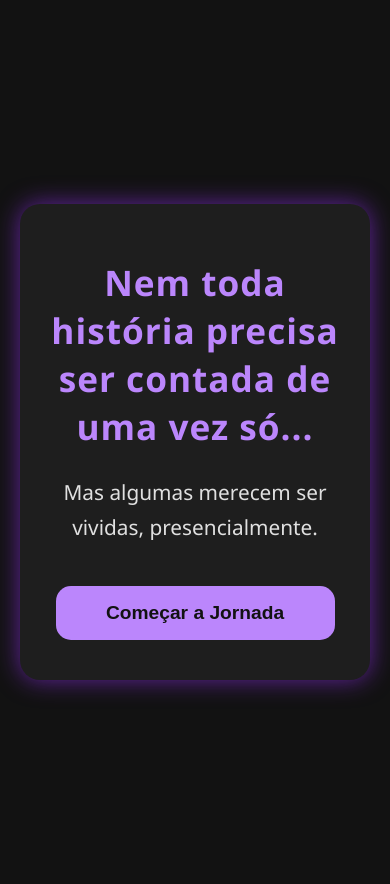
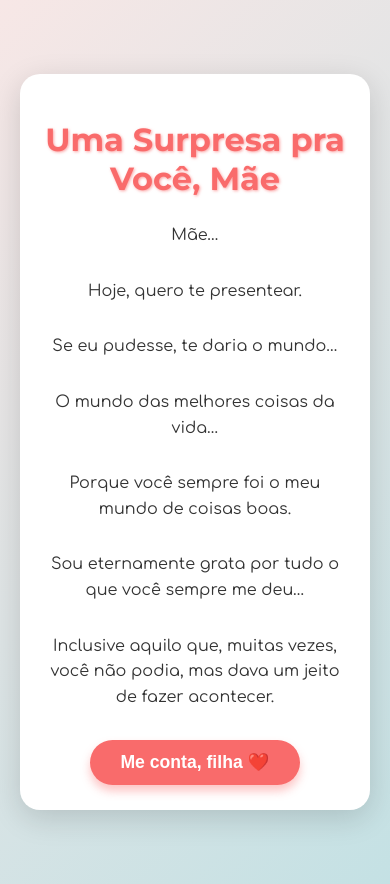
Before and after one commit to maidiori/presente-show-mae, a plain HTML site: page index.html in a window 390 px wide. Drawn offline with Linux system fonts and the light colour scheme.

Commit message:
Ajuste texto e css

```diff
--- a/index.html
+++ b/index.html
@@ -1,126 +1,106 @@
 <!DOCTYPE html>
 <html lang="pt-BR">
 <head>
-    <meta charset="UTF-8" />
-    <title>Uma Jornada de Memórias</title>
-    <link rel="stylesheet" href="style.css" />
+  <meta charset="UTF-8" />
+  <meta name="viewport" content="width=device-width, initial-scale=1" />
+  <title>Presente Surpresa - Nenhum de Nós</title>
+  <link rel="stylesheet" href="style.css" />
 </head>
 <body>
-    <div class="container">
+  <div id="container">
+    <h1>Uma Surpresa pra Você, Mãe</h1>
+    <div id="text" class="fade-in">
+      <p>Mãe…<br>
+      Hoje, quero te presentear.<br>
+      Se eu pudesse, te daria o mundo…<br>
+      O mundo das melhores coisas da vida…<br>
+      Porque você sempre foi o meu mundo de coisas boas.<br>
+      Sou eternamente grata por tudo o que você sempre me deu…<br>
+      Inclusive aquilo que, muitas vezes, você não podia, mas dava um jeito de fazer acontecer.</p>
+    </div>
+    <button id="nextBtn">Me conta, filha ❤️</button>
+  </div>
 
-        <!-- Etapa 1 -->
-        <div id="etapa1">
-            <h1>Nem toda história precisa ser contada de uma vez só...</h1>
-            <p>Mas algumas merecem ser vividas, presencialmente.</p>
-            <button onclick="irParaEtapa2()">Começar a Jornada</button>
-        </div>
+  <audio id="music" src="musica.mp3" preload="auto"></audio>
 
-        <!-- Etapa 2 -->
-        <div id="etapa2" class="hidden">
-            <p>Por onde você quer começar?</p>
-            <button onclick="irParaEtapa3()">Uma lembrança</button>
-            <button onclick="irParaEtapa3()">Um sentimento</button>
-            <button onclick="irParaEtapa3()">Uma música</button>
-        </div>
+  <script>
+    const etapas = [
+      {
+        text: `Mãe…\nHoje, quero te presentear.\nSe eu pudesse, te daria o mundo…\nO mundo das melhores coisas da vida…\nPorque você sempre foi o meu mundo de coisas boas.\nSou eternamente grata por tudo o que você sempre me deu…\nInclusive aquilo que, muitas vezes, você não podia, mas dava um jeito de fazer acontecer.`,
+        button: "Me conta, filha ❤️"
+      },
+      {
+        text: `Mas…\nSe teve uma coisa que sempre fez parte dos nossos momentos juntas, foi uma boa trilha sonora…\nPor muito tempo foi aquele DVD velho…\nDurante faxinas de sábado…\nAquelas idas e vindas de carro pra Criciúma…\nE as músicas que tocavam no fundo…\nEnquanto a gente seguia com a vida.`,
+        button: "Tô ligada…"
+      },
+      {
+        text: `E entre uma louça lavada e um chão varrido…\nTinha sempre uma música que a gente acabava cantando…\nNem que fosse só o refrão…\n(Com aquela nossa afinação… questionável 😂)\n'Sabe… você vai lembrar de mim…'`,
+        button: "Socorro kkkk, lembro mesmo"
+      },
+      {
+        text: `Agora…\nAntes de continuar…\n👉 Faz um favor?\n👉 Sobe o volume do celular…\nPorque o que vem a seguir…\nMerece trilha sonora.`,
+        button: "Pronto, pode seguir!",
+        playMusic: true
+      },
+      {
+        text: `Chegou a hora de criar uma nova lembrança...\nSó que dessa vez...\nAo vivo...\nNa nossa frente...\nJuntas.`,
+        button: "Eu quero saber o que é!"
+      },
+      {
+        text: `Então… chegou o dia.\nPrepare-se…\nDepois do próximo clique…\nNada mais será como antes (só que melhor) ❤️`,
+        button: "Revela logo!"
+      },
+      {
+        text: `🎉 Você vai ao show do Nenhum de Nós comigo! 🎶✨\n\n📍 Local: TEATRO CRICIÚMA ELIAS ANGELONI, Criciúma/SC\n📅 Data: 16/08/2025\n\nPois é…\nQuem diria né?\nDessa vez…\nNada de faxina…\nNada de DVD…\nNada de som de fundo…\nAgora vai ser ao vivo…\nCom luz, palco, banda…\nE a gente…\nCantando (ou gritando) juntas…\nE criando mais um capítulo da nossa história com música.`,
+        button: "❤️"
+      },
+      {
+        text: `Mãe…\nEu te amo mais que tudo nessa vida…\nE mesmo sendo algo simples e simbólico…\nTenho certeza…\nQue será uma recordação que vamos levar…\nPra sempre…\nJuntas…\nNo nosso repertório de momentos inesquecíveis.`,
+        button: ""
+      }
+    ];
 
-        <!-- Etapa 3 -->
-        <div id="etapa3" class="hidden">
-            <p>Agora preciso que você faça uma coisa importante:</p>
-            <p><strong>Aumente o volume...</strong></p>
-            <p>Porque o que vem agora... merece ser ouvido.</p>
-            <button onclick="irParaEtapa4()">Já aumentei, pode continuar</button>
-        </div>
+    let etapaAtual = 0;
+    const textEl = document.getElementById("text");
+    const btn = document.getElementById("nextBtn");
+    const music = document.getElementById("music");
 
-        <!-- Etapa 4 -->
-        <div id="etapa4" class="hidden">
-            <p>Enquanto essa música toca...</p>
-            <p>Quero que você pense naqueles dias em que a gente cantava juntas, com as músicas tocando naquele nosso DVD já bem velhinho...</p>
-            <p>Nas vezes que essa banda fez trilha sonora nas nossas faxinas ou viagens de carro...</p>
-            <p>E naquele refrão que diz:</p>
-            <p><em>"Você vai lembrar de mim..."</em></p>
-            <button onclick="irParaEtapa5()">Lembrei... pode seguir</button>
-        </div>
+    function mostrarEtapa(num) {
+      const etapa = etapas[num];
+      textEl.classList.remove('fade-in');
+      void textEl.offsetWidth; // restart animation
+      textEl.innerHTML = '';
+      const linhas = etapa.text.split('\n');
+      linhas.forEach(linha => {
+        const p = document.createElement('p');
+        p.textContent = linha;
+        textEl.appendChild(p);
+      });
+      textEl.classList.add('fade-in');
 
-        <!-- Etapa 5 -->
-        <div id="etapa5" class="hidden">
-            <p>Chegou a hora de criar uma nova lembrança...</p>
-            <p>Só que dessa vez... ao vivo... na nossa frente... juntas.</p>
-            <button onclick="irParaEtapa6()">Eu quero saber o que é!</button>
-        </div>
+      if (etapa.button) {
+        btn.textContent = etapa.button;
+        btn.style.display = 'inline-block';
+      } else {
+        btn.style.display = 'none';
+      }
 
-        <!-- Etapa 6 -->
-        <div id="etapa6" class="hidden">
-            <p>Tem certeza que está pronta?</p>
-            <p>Depois do próximo clique... não tem mais volta.</p>
-            <button onclick="mostrarSurpresa()">Revelar agora!</button>
-        </div>
+      if (etapa.playMusic) {
+        music.volume = 0.25;
+        music.play();
+      } else {
+        music.pause();
+        music.currentTime = 0;
+      }
+    }
 
-        <!-- Etapa 7 - Surpresa -->
-        <div id="surpresa" class="hidden" style="margin-top: 30px;">
-            <h2>Você vai ao show do Nenhum de Nós comigo! 🎶✨</h2>
-            <p><strong>Local:</strong> TEATRO CRICIÚMA ELIAS ANGELONI, Criciúma/SC</p>
-            <p><strong>Data:</strong> 16/08/2025</p>
-            <p>E quando tocar... <strong>"Você vai lembrar de mim"</strong>...
-            A gente vai cantar junto.</p>
-            <button onclick="mostrarMensagemFinal()">❤️</button>
-        </div>
+    btn.addEventListener("click", () => {
+      etapaAtual++;
+      if (etapaAtual >= etapas.length) return;
+      mostrarEtapa(etapaAtual);
+    });
 
-        <!-- Etapa 8 - Mensagem Final -->
-        <div id="final" class="hidden" style="margin-top: 30px;">
-            <h2>Te amo ❤️</h2>
-            <p>Esse é só mais um capítulo da nossa história com música.</p>
-        </div>
-
-    </div>
-
-    <audio id="musica" loop>
-        <source src="musica.mp3" type="audio/mpeg" />
-        Seu navegador não suporta áudio.
-    </audio>
-
-    <script>
-        function irParaEtapa2() {
-            document.getElementById('etapa1').classList.add('hidden');
-            document.getElementById('etapa2').classList.remove('hidden');
-        }
-
-        function irParaEtapa3() {
-            document.getElementById('etapa2').classList.add('hidden');
-            document.getElementById('etapa3').classList.remove('hidden');
-        }
-
-        function irParaEtapa4() {
-            document.getElementById('etapa3').classList.add('hidden');
-            document.getElementById('etapa4').classList.remove('hidden');
-            tocarMusica();
-        }
-
-        function irParaEtapa5() {
-            document.getElementById('etapa4').classList.add('hidden');
-            document.getElementById('etapa5').classList.remove('hidden');
-        }
-
-        function irParaEtapa6() {
-            document.getElementById('etapa5').classList.add('hidden');
-            document.getElementById('etapa6').classList.remove('hidden');
-        }
-
-        function mostrarSurpresa() {
-            document.getElementById('etapa6').classList.add('hidden');
-            document.getElementById('surpresa').classList.remove('hidden');
-        }
-
-        function mostrarMensagemFinal() {
-            document.getElementById('surpresa').classList.add('hidden');
-            document.getElementById('final').classList.remove('hidden');
-        }
-
-        function tocarMusica() {
-            const audio = document.getElementById('musica');
-            if (audio.paused) {
-                audio.play();
-            }
-        }
-    </script>
+    mostrarEtapa(etapaAtual);
+  </script>
 </body>
 </html>
--- a/style.css
+++ b/style.css
@@ -1,79 +1,94 @@
+@import url('https://fonts.googleapis.com/css2?family=Comfortaa&family=Montserrat:wght@400;700&display=swap');
+
 body {
-    background-color: #121212;
-    color: #ffffff;
-    font-family: 'Segoe UI', Tahoma, Geneva, Verdana, sans-serif;
-    text-align: center;
-    padding: 20px;
   margin: 0;
-    min-height: 100vh;
+  background: linear-gradient(135deg, #f7e7e6, #c4e1e4);
+  font-family: 'Comfortaa', cursive, 'Montserrat', sans-serif;
+  color: #333;
   display: flex;
   justify-content: center;
   align-items: center;
+  min-height: 100vh;
+  padding: 20px;
+  user-select: none;
+  -webkit-font-smoothing: antialiased;
 }
 
-.container {
+#container {
+  background: white;
+  border-radius: 20px;
+  max-width: 480px;
   width: 100%;
-    max-width: 700px;
-    background: #1e1e1e;
-    padding: 40px 30px;
-    border-radius: 20px;
-    box-shadow: 0 0 25px #8a2be2aa;
-}
-
-h1, h2 {
-    font-size: 2.8rem;
-    margin-bottom: 25px;
-    color: #bb86fc;
-    letter-spacing: 1px;
+  box-shadow: 0 8px 30px rgba(0,0,0,0.15);
+  padding: 30px 25px;
+  box-sizing: border-box;
+  text-align: center;
 }
 
 p {
-    font-size: 1.6rem;
+  font-size: 1.2rem;
+  line-height: 1.6;
   margin-bottom: 30px;
-    line-height: 1.7;
-    color: #e0e0e0;
+  white-space: pre-wrap;
 }
 
 button {
-    background-color: #bb86fc;
+  background: #f96b6b;
   border: none;
-    padding: 18px 35px;
-    border-radius: 15px;
-    font-size: 1.4rem;
-    color: #121212;
+  border-radius: 40px;
+  color: white;
+  font-weight: 700;
+  font-size: 1.25rem;
+  padding: 14px 40px;
   cursor: pointer;
-    transition: background-color 0.3s ease, transform 0.2s ease;
-    font-weight: bold;
-    margin: 10px 0;
-    width: 90%;
-    max-width: 300px;
+  transition: background 0.3s ease, transform 0.15s ease;
+  box-shadow: 0 6px 10px rgba(249,107,107,0.4);
+  user-select: none;
 }
 
 button:hover {
-    background-color: #9f63e1;
+  background: #e04e4e;
   transform: scale(1.05);
+  box-shadow: 0 8px 15px rgba(224,78,78,0.5);
 }
 
-.hidden {
-    display: none;
+button:active {
+  transform: scale(0.97);
+  box-shadow: 0 4px 7px rgba(224,78,78,0.5);
 }
 
-@media (max-width: 600px) {
-    .container {
-        padding: 30px 20px;
+h1 {
+  font-family: 'Montserrat', sans-serif;
+  font-weight: 700;
+  font-size: 2rem;
+  margin-bottom: 25px;
+  color: #f96b6b;
+  text-shadow: 1px 1px 3px rgba(249,107,107,0.6);
 }
 
-    h1, h2 {
-        font-size: 2.2rem;
+/* Responsividade */
+@media (max-width: 400px) {
+  p {
+    font-size: 1rem;
+  }
+  button {
+    font-size: 1.1rem;
+    padding: 12px 30px;
+  }
+  #container {
+    padding: 25px 20px;
+  }
 }
 
-    p {
-        font-size: 1.3rem;
+/* Animação leve no texto */
+.fade-in {
+  animation: fadeInUp 0.6s ease forwards;
+  opacity: 0;
+  transform: translateY(20px);
 }
-
-    button {
-        font-size: 1.2rem;
-        padding: 16px 25px;
-        max-width: 100%;
+@keyframes fadeInUp {
+  to {
+    opacity: 1;
+    transform: translateY(0);
   }
 }
```
Lines whose indentation alone changed are shown as unchanged.
